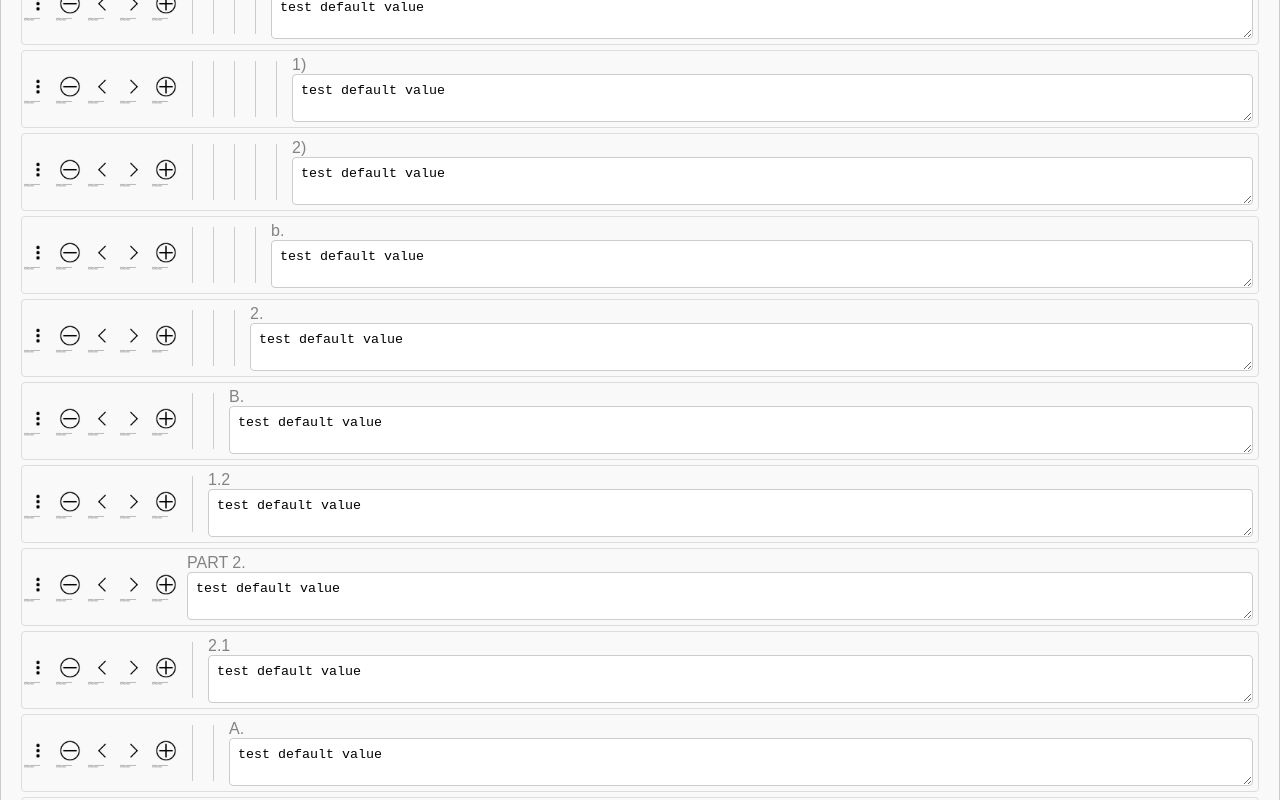
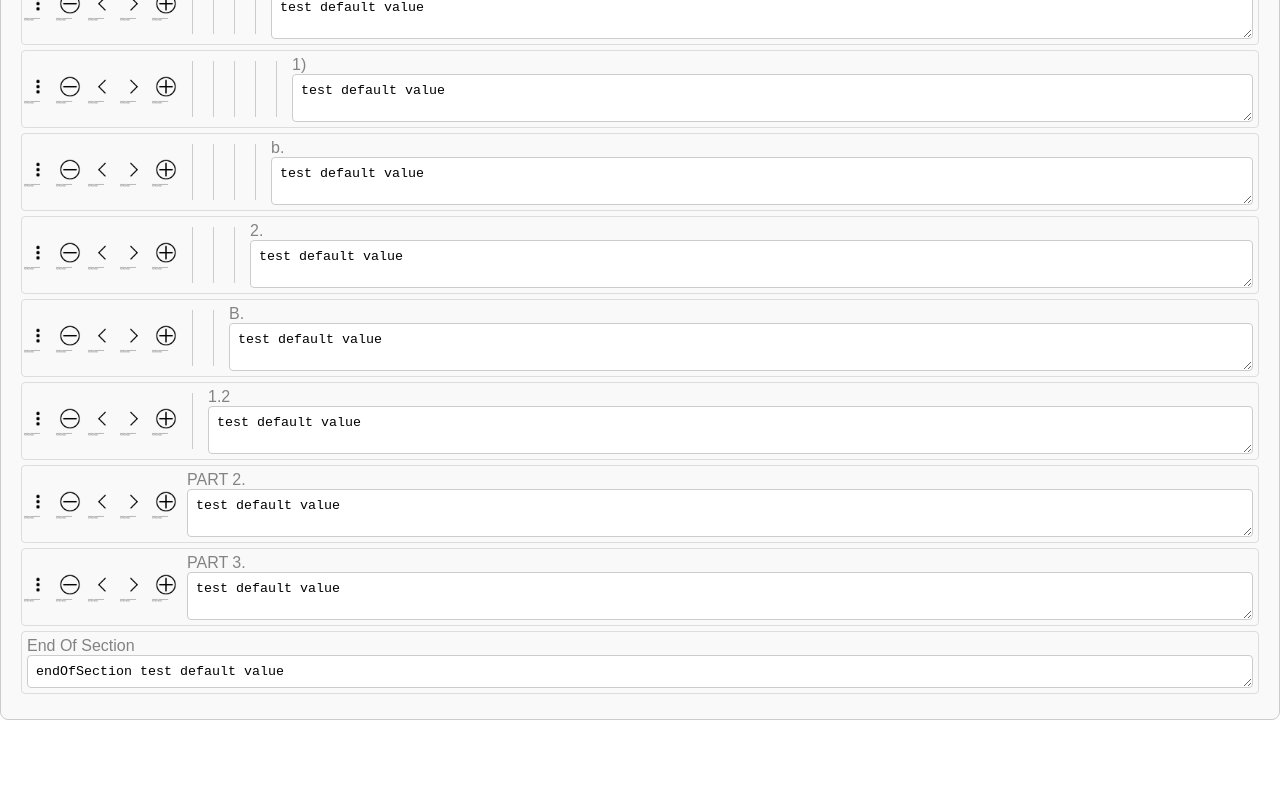
Before and after one commit to SophiaBouckJ2/spec-library-testing, a React (Create React App) app: page / in a window 1280 px wide. Shown: the part 580-1380 px from the top of the page. After the commit the page ends 1300 px from the top, so only its background shows below. Built offline with nearby package versions, Linux system fonts and the light colour scheme.

Commit message:
add one type of indent functional

```diff
--- a/src/App.js
+++ b/src/App.js
@@ -1,11 +1,12 @@
 import logo from "./logo.svg";
 import "./App.css";
 import SpecLibraryForm from "./components/SpecLibraryForm/SpecLibraryForm";
+import { SpecLibraryDummyData } from "./components/SpecLibraryForm/SpecLibraryFormDummyData";
 
 function App() {
   return (
     <div className="App">
-      <SpecLibraryForm />
+      <SpecLibraryForm data={SpecLibraryDummyData} />
     </div>
   );
 }
--- a/src/components/SpecLibraryForm/SpecLibraryForm.js
+++ b/src/components/SpecLibraryForm/SpecLibraryForm.js
@@ -1,5 +1,5 @@
 // DEPENDENCIES
-import React, { useState, useEffect, useContext } from "react";
+import React, { useState, useEffect } from "react";
 
 // CSS
 import "./SpecLibraryForm.css";
@@ -15,109 +15,13 @@ import SpecLibraryFormTextElement from "./SpecLibraryFormTextElement/SpecLibrary
 
 // CONSTANTS
 
-const SpecLibraryDummyData = [
-  {
-    type: "title",
-    content: "test default value",
-    subList: null,
-  },
-  {
-    type: "subTitle",
-    content: "test default value",
-    subList: null,
-  },
-  {
-    type: "partHeading",
-    content: "test default value",
-    subList: [
-      {
-        type: "sectionHeading",
-        content: "test default value",
-        subList: [
-          {
-            type: "subsection",
-            content: "test default value",
-            subList: [
-              {
-                type: "subsectionList",
-                content: "test default value",
-                subList: [
-                  {
-                    type: "subsectionListDetails",
-                    content: "test default value",
-                    subList: [
-                      {
-                        type: "subSubsectionListDetails",
-                        content: "test default value",
-                        subList: null,
-                      },
-                      {
-                        type: "subSubsectionListDetails",
-                        content: "test default value",
-                        subList: null,
-                      },
-                    ],
-                  },
-                  {
-                    type: "subsectionListDetails",
-                    content: "test default value",
-                    subList: null,
-                  },
-                ],
-              },
-              {
-                type: "subsectionList",
-                content: "test default value",
-                subList: null,
-              },
-            ],
-          },
-          {
-            type: "subsection",
-            content: "test default value",
-            subList: null,
-          },
-        ],
-      },
-      {
-        type: "sectionHeading",
-        content: "test default value",
-        subList: null,
-      },
-    ],
-  },
-  {
-    type: "partHeading",
-    content: "test default value",
-    subList: [
-      {
-        type: "sectionHeading",
-        content: "test default value",
-        subList: [
-          {
-            type: "subsection",
-            content: "test default value",
-            subList: null,
-          },
-          {
-            type: "subsection",
-            content: "test default value",
-            subList: null,
-          },
-        ],
-      },
-      {
-        type: "sectionHeading",
-        content: "test default value",
-        subList: null,
-      },
-    ],
-  },
-  {
-    type: "endOfSection",
-    content: "endOfSection test default value",
-    subList: null,
-  },
+const SpecLibraryListTypes = [
+  "partHeading",
+  "sectionHeading",
+  "subsection",
+  "subsectionList",
+  "subsectionListDetails",
+  "subSubsectionListDetails",
 ];
 
 // OTHER
@@ -125,11 +29,14 @@ const SpecLibraryDummyData = [
 // REACT COMPONENT
 const SpecLibraryForm = (props) => {
   // STATES
+  const [data, setData] = useState([]);
 
   // CONTEXT
 
   // USE EFFECT
-  useEffect(() => {}, []);
+  useEffect(() => {
+    setData(props.data);
+  }, []);
 
   // INPUT HANDLERS
 
@@ -154,57 +61,33 @@ const SpecLibraryForm = (props) => {
     }
   }
 
-  function getListMarker(
-    type,
-    partHeadingIndex,
-    sectionHeadingIndex,
-    subsectionIndex,
-    subsectionListIndex,
-    subSectionListDetailsIndex,
-    subSubsectionListDetailsIndex
-  ) {
+  function getListMarker(type, index, parentIndex = 1) {
     switch (type) {
       case "title": // Title
         return "Title";
       case "subTitle": // Subtitle
         return "Subtitle";
       case "partHeading": // PART 1.
-        return `PART ${partHeadingIndex + 1}.`;
+        return `PART ${index + 1}.`;
       case "sectionHeading": // 1.1
-        return `${partHeadingIndex}.${sectionHeadingIndex + 1}`;
+        return `${parentIndex - 2}.${index + 1}`;
       case "subsection": // A.
-        return `${String.fromCharCode(65 + subsectionIndex)}.`;
+        return `${String.fromCharCode(65 + index)}.`;
       case "subsectionList": // 1.
-        return `${subsectionListIndex + 1}.`;
+        return `${index + 1}.`;
       case "subsectionListDetails": // a.
-        return `${String.fromCharCode(97 + subSectionListDetailsIndex)}.`;
+        return `${String.fromCharCode(97 + index)}.`;
       case "subSubsectionListDetails": // 1)
-        return `${subSubsectionListDetailsIndex + 1})`;
+        return `${index + 1})`;
+      case "endOfSection": // End of Section
+        return "End of Section";
       default:
         return "";
     }
   }
 
-  function renderList(
-    items,
-    partHeadingIndex,
-    sectionHeadingIndex = 0,
-    subsectionIndex = 0,
-    subsectionListIndex = 0,
-    subSectionListDetailsIndex = 0,
-    subSubsectionListDetailsIndex = 0
-  ) {
-    return items.map((item, index) => {
-      const marker = getListMarker(
-        item.type,
-        partHeadingIndex,
-        sectionHeadingIndex,
-        subsectionIndex,
-        subsectionListIndex,
-        subSectionListDetailsIndex,
-        subSubsectionListDetailsIndex
-      );
-
+  function renderList(data) {
+    return data.map((item, index) => {
       let currentItem = null;
 
       if (
@@ -216,6 +99,7 @@ const SpecLibraryForm = (props) => {
           <SpecLibraryFormTextElement
             key={index}
             content={item.content}
+            marker={item.marker}
             type={item.type}
           />
         );
@@ -225,7 +109,9 @@ const SpecLibraryForm = (props) => {
             key={index}
             indent={getIndentAmount(item.type)}
             content={item.content}
-            type={marker}
+            marker={item.marker}
+            type={item.type}
+            indentCallback={indentCallback}
           />
         );
       }
@@ -233,104 +119,7 @@ const SpecLibraryForm = (props) => {
       // Render the sublist if it exists
       let renderedSubList = null;
       if (item.subList) {
-        switch (item.type) {
-          case "partHeading":
-            partHeadingIndex++;
-            renderedSubList = renderList(
-              item.subList,
-              partHeadingIndex,
-              0,
-              0,
-              0,
-              0,
-              0
-            );
-            break;
-          case "sectionHeading":
-            sectionHeadingIndex++;
-            renderedSubList = renderList(
-              item.subList,
-              partHeadingIndex,
-              sectionHeadingIndex,
-              0,
-              0,
-              0,
-              0
-            );
-            break;
-          case "subsection":
-            subsectionIndex++;
-            renderedSubList = renderList(
-              item.subList,
-              partHeadingIndex,
-              sectionHeadingIndex,
-              subsectionIndex,
-              0,
-              0,
-              0
-            );
-            break;
-          case "subsectionList":
-            subsectionListIndex++;
-            renderedSubList = renderList(
-              item.subList,
-              partHeadingIndex,
-              sectionHeadingIndex,
-              subsectionIndex,
-              subsectionListIndex,
-              0,
-              0
-            );
-            break;
-          case "subsectionListDetails":
-            subSectionListDetailsIndex++;
-            renderedSubList = renderList(
-              item.subList,
-              partHeadingIndex,
-              sectionHeadingIndex,
-              subsectionIndex,
-              subsectionListIndex,
-              subSectionListDetailsIndex,
-              0
-            );
-            break;
-          case "subSubsectionListDetails":
-            subSubsectionListDetailsIndex++;
-            renderedSubList = renderList(
-              item.subList,
-              partHeadingIndex,
-              sectionHeadingIndex,
-              subsectionIndex,
-              subsectionListIndex,
-              subSectionListDetailsIndex,
-              subSubsectionListDetailsIndex
-            );
-          default:
-            break;
-        }
-      } else {
-        switch (item.type) {
-          case "partHeading":
-            partHeadingIndex++;
-            break;
-          case "sectionHeading":
-            sectionHeadingIndex++;
-            break;
-          case "subsection":
-            subsectionIndex++;
-            break;
-          case "subsectionList":
-            subsectionListIndex++;
-            break;
-          case "subsectionListDetails":
-            subSectionListDetailsIndex++;
-            break;
-          case "subSubsectionListDetails":
-            subSubsectionListDetailsIndex++;
-            break;
-          default:
-            break;
-        }
+        renderedSubList = renderList(item.subList);
       }
 
       return (
@@ -342,9 +131,120 @@ const SpecLibraryForm = (props) => {
     });
   }
 
+  function findItemAndParentList(marker, list, depth = 0) {
+    for (let item of list) {
+      if (item.marker === marker) {
+        return { parentList: list, item, depth };
+      }
+      if (item.subList) {
+        depth++;
+        const result = findItemAndParentList(marker, item.subList, depth);
+        if (result) {
+          return result;
+        }
+      }
+    }
+    return null;
+  }
+
+  function doesListItemHaveSibling(marker, list = data) {
+    // Find the item and its parent list
+    const result = findItemAndParentList(marker, list);
+
+    if (!result) {
+      console.error("Item not found");
+      return false;
+    }
+
+    const { parentList, item } = result;
+
+    // Check if there are other items in the same list
+    return parentList.length > 1;
+  }
+
+  // Helper function to update the data with the modified parent list
+  function updateDataWithNewList(currentData, modifiedList) {
+    for (let i = 0; i < currentData.length; i++) {
+      const item = currentData[i];
+
+      // If we find the list that matches, replace it
+      if (item.subList === modifiedList) {
+        currentData[i] = { ...item, subList: modifiedList };
+        return;
+      }
+
+      // Recursively check if the item's subList contains the modified list
+      if (item.subList) {
+        updateDataWithNewList(item.subList, modifiedList);
+      }
+    }
+  }
+
+  function indentCallback(indent, direction, marker, type) {
+    console.log("Indent Callback: ", indent, direction, marker, type);
+
+    const { parentList, item, depth } = findItemAndParentList(marker, data);
+    const currentIndex = parentList.indexOf(item);
+    let currentItem = item;
+
+    if (
+      direction === "right" &&
+      doesListItemHaveSibling(marker) &&
+      type !== "subSubsectionListDetails"
+    ) {
+      console.log("valid right indentation");
+
+      console.log("Parent List: ", parentList);
+      console.log("Item ", item);
+      console.log("Depth: ", depth);
+      console.log("Current Index: ", currentIndex);
+
+      if (item.subList === null) {
+        console.log("Item has no sublist");
+        let nextType =
+          SpecLibraryListTypes[SpecLibraryListTypes.indexOf(type) + 1];
+        let markerIndex = 0;
+        if (parentList[currentIndex - 1].subList) {
+          markerIndex = parentList[currentIndex - 1].subList.length;
+        }
+        let nextMarker = getListMarker(nextType, markerIndex, currentIndex);
+
+        currentItem.subList = null;
+        currentItem.type = nextType;
+        currentItem.marker = nextMarker;
+
+        parentList.splice(currentIndex, 1);
+
+        if (parentList[currentIndex - 1].subList) {
+          parentList[currentIndex - 1].subList = [
+            ...parentList[currentIndex - 1].subList,
+            currentItem,
+          ];
+        } else {
+          parentList[currentIndex - 1].subList = [currentItem];
+        }
+        console.log("Changed Parent List: ", parentList);
+
+        // Update the data state with the modified parentList
+        const updatedData = [...data];
+        updateDataWithNewList(updatedData, parentList);
+
+        // Set the updated data state
+        setData(updatedData);
+        return;
+      } else {
+        console.log("Item has a sublist");
+        // add current item at end of its own sublist (only one level down)
+        // add this sublist to the end of the next available siblings sublist
+      }
+      return;
+    }
+  }
+
   // RENDER
   return (
     <div className="SpecLibraryForm">
+      {console.log("Data: ", data)}
       <div className="SpecLibraryFormHeader">
         <div className="SpecLibraryFormHeaderTitle">Spec Library Form</div>
         <div className="SpecLibraryFormHeaderButtonGroup">
@@ -359,9 +259,7 @@ const SpecLibraryForm = (props) => {
           </button>
         </div>
       </div>
-      <div className="SpecLibraryFormContainer">
-        {renderList(SpecLibraryDummyData, 0, 0, 0, 0, 0, 0)}
-      </div>
+      <div className="SpecLibraryFormContainer">{renderList(props.data)}</div>
     </div>
   );
 };
--- /dev/null
+++ b/src/components/SpecLibraryForm/SpecLibraryFormDummyData.js
@@ -0,0 +1,97 @@
+export const SpecLibraryDummyData = [
+  {
+    marker: "Title",
+    type: "title",
+    content: "test default value",
+    subList: null,
+  },
+  {
+    marker: "Subtitle",
+    type: "subTitle",
+    content: "test default value",
+    subList: null,
+  },
+  {
+    marker: "PART 1.",
+    type: "partHeading",
+    content: "test default value",
+    subList: [
+      {
+        marker: "1.1",
+        type: "sectionHeading",
+        content: "test default value",
+        subList: [
+          {
+            marker: "A.",
+            type: "subsection",
+            content: "test default value",
+            subList: [
+              {
+                marker: "1.",
+                type: "subsectionList",
+                content: "test default value",
+                subList: [
+                  {
+                    marker: "a.",
+                    type: "subsectionListDetails",
+                    content: "test default value",
+                    subList: [
+                      {
+                        marker: "1)",
+                        type: "subSubsectionListDetails",
+                        content: "test default value",
+                        subList: null,
+                      },
+                    ],
+                  },
+                  {
+                    marker: "b.",
+                    type: "subsectionListDetails",
+                    content: "test default value",
+                    subList: null,
+                  },
+                ],
+              },
+              {
+                marker: "2.",
+                type: "subsectionList",
+                content: "test default value",
+                subList: null,
+              },
+            ],
+          },
+          {
+            marker: "B.",
+            type: "subsection",
+            content: "test default value",
+            subList: null,
+          },
+        ],
+      },
+      {
+        marker: "1.2",
+        type: "sectionHeading",
+        content: "test default value",
+        subList: null,
+      },
+    ],
+  },
+  {
+    marker: "PART 2.",
+    type: "partHeading",
+    content: "test default value",
+    subList: null,
+  },
+  {
+    marker: "PART 3.",
+    type: "partHeading",
+    content: "test default value",
+    subList: null,
+  },
+  {
+    marker: "End Of Section",
+    type: "endOfSection",
+    content: "endOfSection test default value",
+    subList: null,
+  },
+];
--- a/src/components/SpecLibraryForm/SpecLibraryFormListElement/SpecLibraryFormListElement.css
+++ b/src/components/SpecLibraryForm/SpecLibraryFormListElement/SpecLibraryFormListElement.css
@@ -24,6 +24,11 @@
   display: flex;
   align-items: center;
   justify-content: center;
+}
+
+.SpecLibraryFormListElementNavigationButton.GrayedOut:disabled {
+  cursor: not-allowed;
+  opacity: 0.3;
 }
 
 .SpecLibraryFormListElementNavigationButton img {
--- a/src/components/SpecLibraryForm/SpecLibraryFormListElement/SpecLibraryFormListElement.js
+++ b/src/components/SpecLibraryForm/SpecLibraryFormListElement/SpecLibraryFormListElement.js
@@ -11,12 +11,14 @@ const SpecLibraryFormListElement = (props) => {
   const [indent, setIndent] = useState(0);
   const [content, setContent] = useState("");
   const [type, setType] = useState("");
+  const [marker, setMarker] = useState("");
   const [showSubmenu, setShowSubmenu] = useState(false);
 
   useEffect(() => {
     setIndent(props.indent ? props.indent : 0);
     setContent(props.content ? props.content : "");
     setType(props.type ? props.type : "");
+    setMarker(props.marker ? props.marker : "");
   }, [props]);
 
   const handleContentChange = (event) => {
@@ -56,13 +58,35 @@ const SpecLibraryFormListElement = (props) => {
             <span className="tooltip-text">Delete</span>
           </div>
           <div className="tooltip">
-            <button className="SpecLibraryFormListElementNavigationButton">
+            <button
+              className="SpecLibraryFormListElementNavigationButton GrayedOut"
+              onClick={() =>
+                props.indentCallback(
+                  props.indent,
+                  "left",
+                  props.marker,
+                  props.type
+                )
+              }
+              // disabled={indent === 0}
+            >
               <img src={move_left} alt="move_left" />
             </button>
             <span className="tooltip-text">Indent Left</span>
           </div>
           <div className="tooltip">
-            <button className="SpecLibraryFormListElementNavigationButton">
+            <button
+              className="SpecLibraryFormListElementNavigationButton GrayedOut"
+              onClick={() =>
+                props.indentCallback(
+                  props.indent,
+                  "right",
+                  props.marker,
+                  props.type
+                )
+              }
+              // disabled={indent === 5 || marker === "PART 1."}
+            >
               <img src={move_right} alt="move_right" />
             </button>
             <span className="tooltip-text">Indent Right</span>
@@ -79,7 +103,7 @@ const SpecLibraryFormListElement = (props) => {
         <div key={index} className="SpecLibraryFormListElementLineBox"></div>
       ))}
       <div className="SpecLibraryFormListElementContent">
-        <div className="SpecLibraryFormListElementMarker">{type}</div>
+        <div className="SpecLibraryFormListElementMarker">{marker}</div>
         <div className="SpecLibraryFormListElementContentEditable">
           <textarea
             className="SpecLibraryFormListElementContentEditableInput"
--- a/src/components/SpecLibraryForm/SpecLibraryFormTextElement/SpecLibraryFormTextElement.js
+++ b/src/components/SpecLibraryForm/SpecLibraryFormTextElement/SpecLibraryFormTextElement.js
@@ -8,11 +8,13 @@ import "./SpecLibraryFormTextElement.css";
 const SpecLibraryFormTextElement = (props) => {
   let [content, setContent] = useState("");
   let [type, setType] = useState("");
+  let [marker, setMarker] = useState("");
 
   // USE EFFECT
   useEffect(() => {
     setContent(props.content ? props.content : "");
     setType(props.type ? props.type : "");
+    setMarker(props.marker ? props.marker : "");
   }, [props]);
 
   // INPUT HANDLERS
@@ -29,7 +31,7 @@ const SpecLibraryFormTextElement = (props) => {
   return (
     <div className="SpecLibraryFormTextElement">
       <div className="SpecLibraryFormTextElementContent">
-        <div className="SpecLibraryFormTextElementMarker">{type}</div>
+        <div className="SpecLibraryFormTextElementMarker">{marker}</div>
         <div className="SpecLibraryFormTextElementContentEditable">
           <textarea
             className="SpecLibraryFormTextElementContentEditableInput"
```
Also changed, not shown: 1 other file (tests, documents, lock files or other folders).
